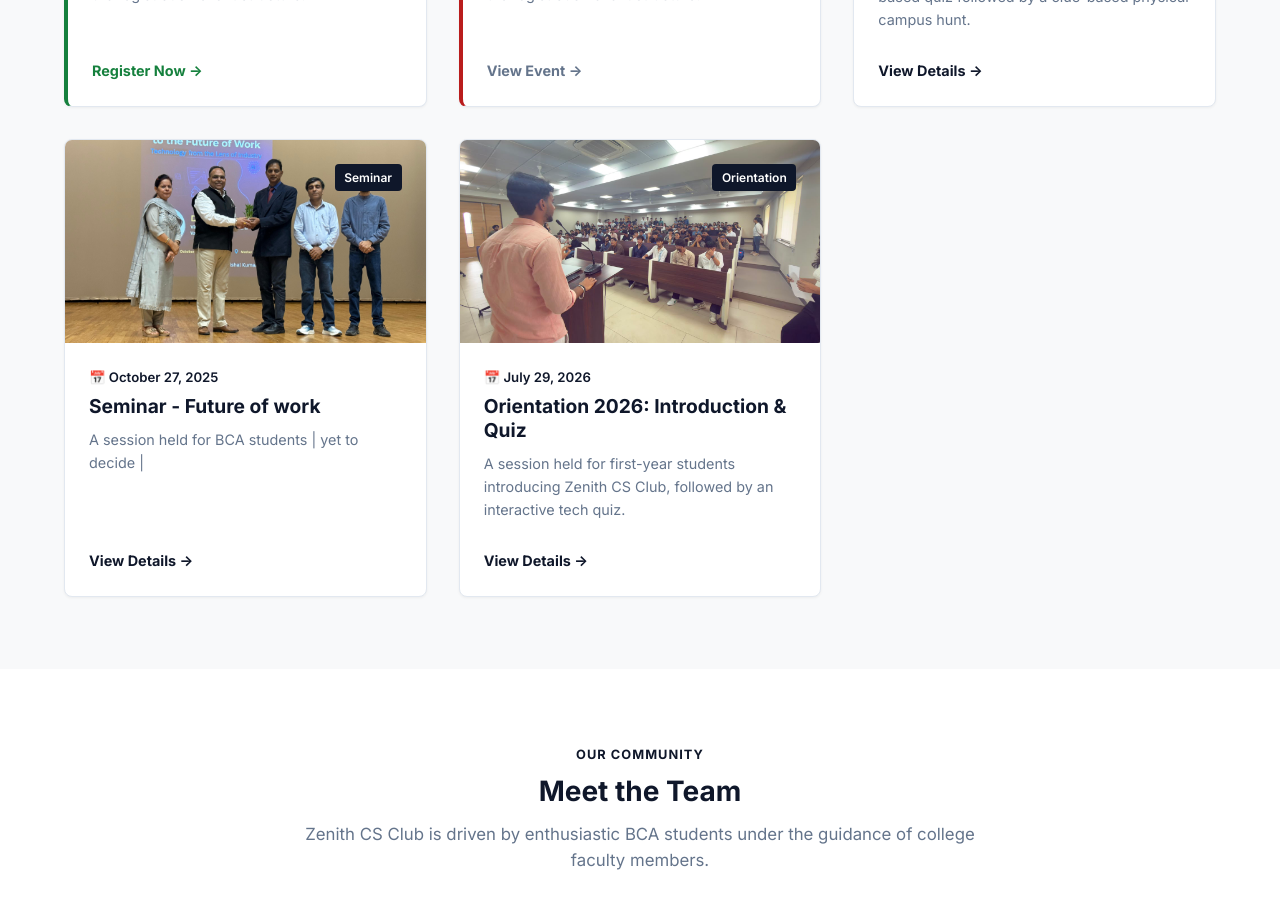
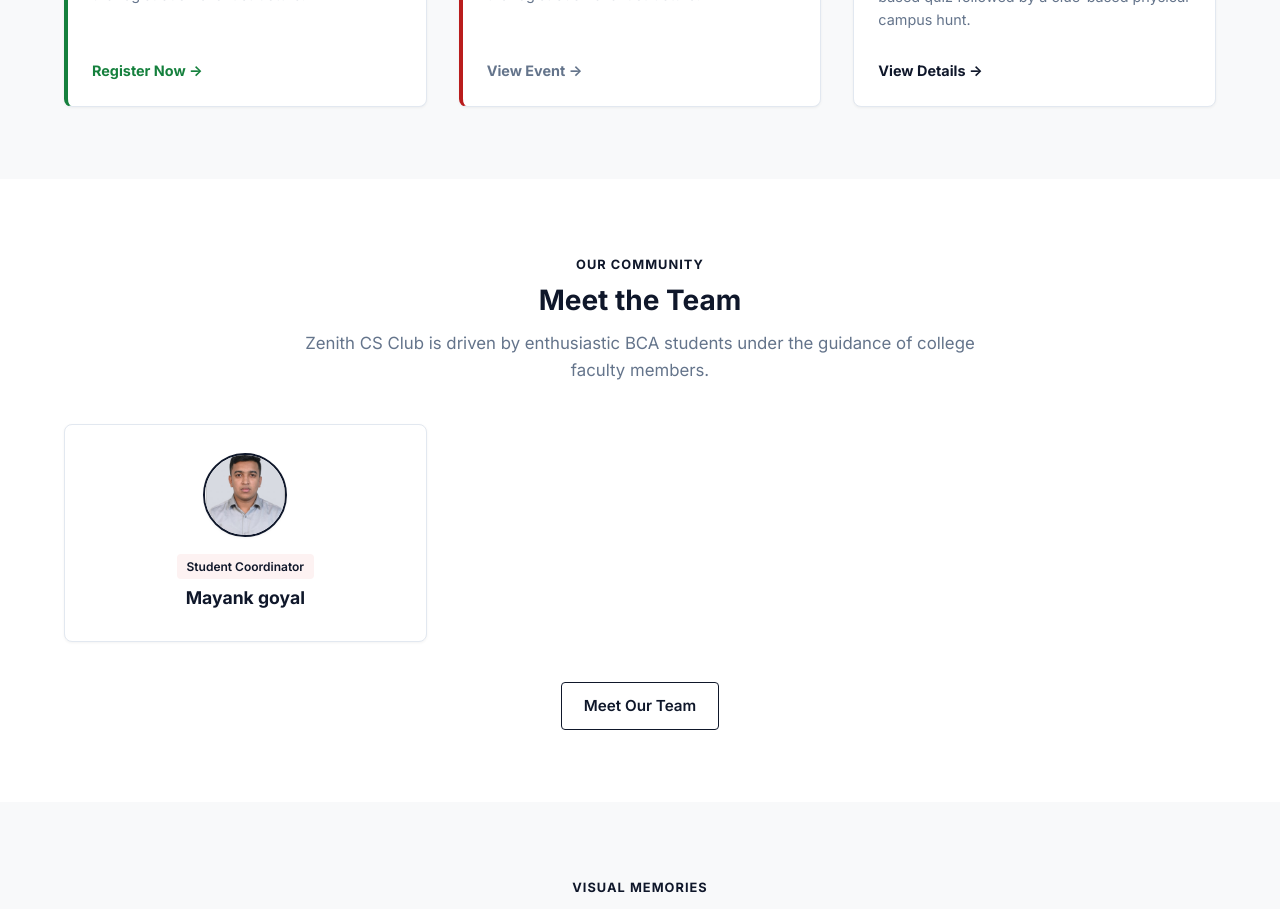
Before and after one commit to ArmaanCode2/Zenith, a React (Vite) app: page / in a window 1280 px wide. Shown: the part 2820-3729 px from the top of the page. Built offline with nearby package versions, Linux system fonts and the light colour scheme.

Commit message:
changed the members photo, added a limit to the recent activities in the home page

```diff
--- a/src/pages/HomePage.jsx
+++ b/src/pages/HomePage.jsx
@@ -190,7 +190,7 @@ function HomePage() {
           </div>
 
           <HorizontalCarousel className="events-grid">
-            {eventsData.map(event => (
+            {eventsData.slice(0, 3).map(event => (
               <EventCard key={event.id} event={event} />
             ))}
           </HorizontalCarousel>
```
Also changed, not shown: public/team/mayank.jpg.
